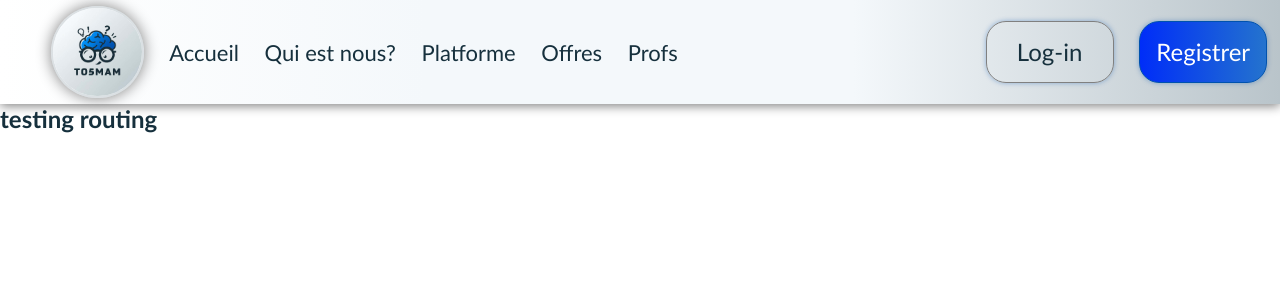
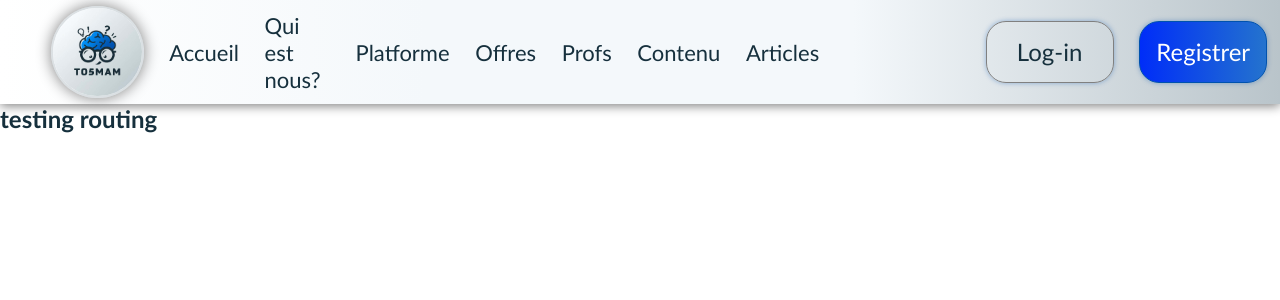
Before and after one commit to Taki-Bh/web-project, an Angular app: page / in a window 1280 px wide. Shown: the top 300 px of the page. Built offline with nearby package versions, Linux system fonts and the light colour scheme.

Commit message:
second commit

```diff
--- a/src/app/app.css
+++ b/src/app/app.css
@@ -45,12 +45,12 @@ nav ul {
     align-items: center;
 }
 #c1{
-    width: 57%;
+    width: 64%;
     height: 100%;
     /*background: red;*/
 }
 #c2{
-    width: 43%;
+    width: 36%;
     height: 100%;
 
     display: flex;
--- a/src/app/app.html
+++ b/src/app/app.html
@@ -11,11 +11,13 @@
       <div id="c1">
         <img src="Logo.jfif" alt="" />
         <ul>
-          <li><p><a routerLink="/home">Accueil</a></p></li>
+          <li><p><a routerLink="/home" routerLinkActive="active">Accueil</a></p></li>
           <li><p><a routerLink="/about" routerLinkActive="active">Qui est nous?</a></p></li>
           <li><p><a routerLink="/">Platforme</a></p></li>
-          <li><p><a routerLink="/offers">Offres</a></p></li>
-          <li><p><a routerLink="/staff">Profs</a></p></li>
+          <li><p><a routerLink="/offers" routerLinkActive="active">Offres</a></p></li>
+          <li><p><a routerLink="/staff" routerLinkActive="active">Profs</a></p></li>
+          <li><p><a routerLink="/content" routerLinkActive="active">Contenu</a></p></li>
+          <li><p><a routerLink="/articles" routerLinkActive="active">Articles</a></p></li>
         </ul>
       </div>
       <div id="c2">
```
